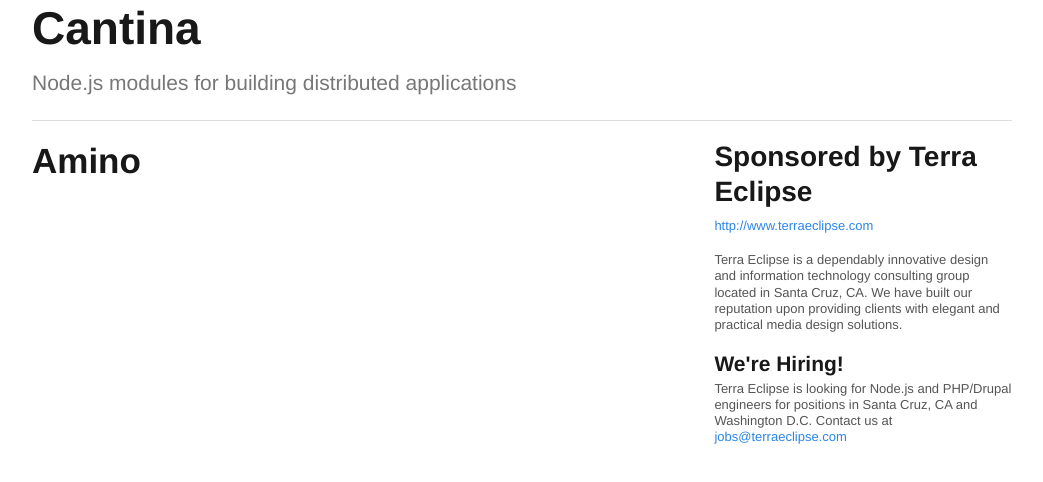
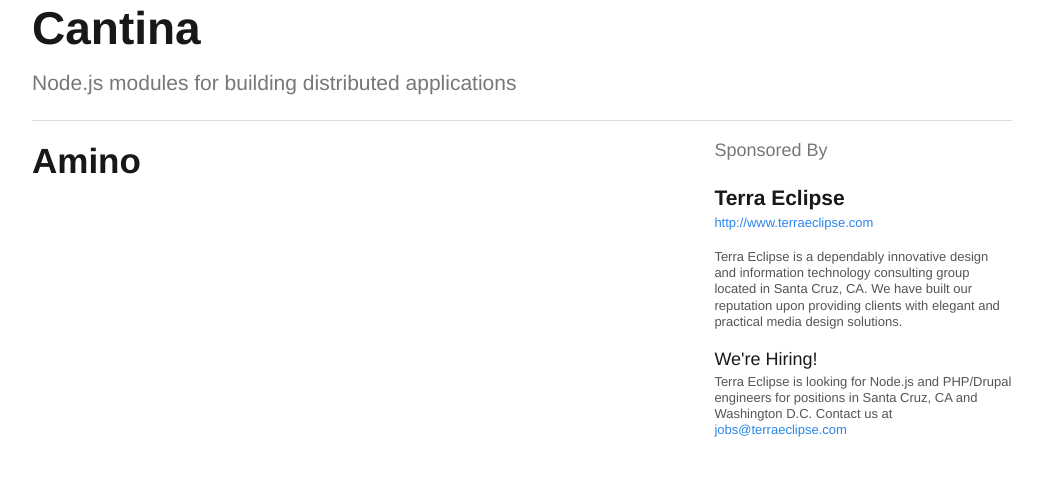
Before and after one commit to cantina/cantina.github.com, a plain HTML site: page index.html in a window 1280 px wide. Shown: the whole page, without its empty margins (118-1161 px from the left). Drawn offline with Linux system fonts and the light colour scheme.

Commit message:
Fixes sidebar styling.

```diff
--- a/index.html
+++ b/index.html
@@ -50,12 +50,13 @@
 
 			<!-- Sidebar -->
 			<div class="four columns">
-				<h3>Sponsored by Terra Eclipse</h3>
+				<h5 class="subheader">Sponsored By</h5>
+				<h4>Terra Eclipse</h4>
 				<p><a href="http://www.terraeclipse.com">http://www.terraeclipse.com</a></p>
 				<p>
 					Terra Eclipse is a dependably innovative design and information technology consulting group located in Santa Cruz, CA. We have built our reputation upon providing clients with elegant and practical media design solutions.
 				</p>
-				<h4>We're Hiring!</h4>
+				<h5>We're Hiring!</h5>
 				<p>
 					Terra Eclipse is looking for Node.js and PHP/Drupal engineers for
 					positions in Santa Cruz, CA and Washington D.C.  Contact us at
```
